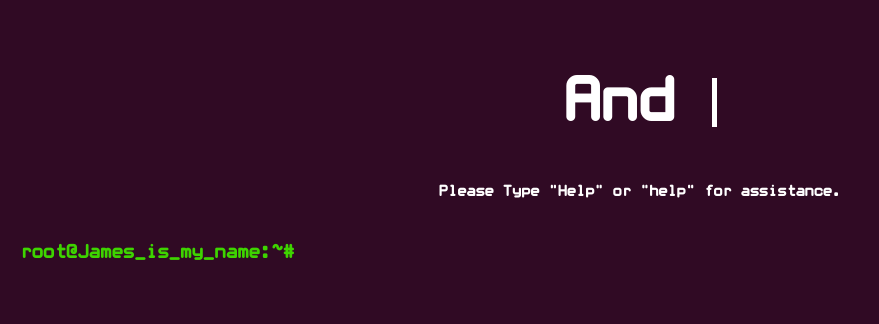
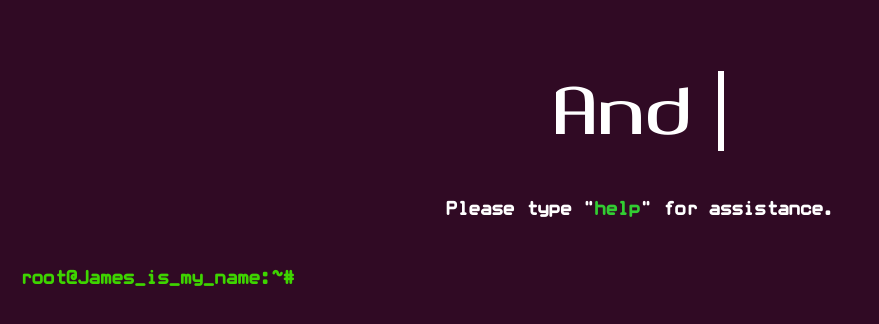
Before and after one commit to rockstartraders/jengs-resume-cli-type, a plain HTML site: page index.html in a window 1280 px wide. Shown: the whole page, without its empty margins (0-879 px from the left). Drawn offline with nearby package versions, Linux system fonts and the light colour scheme.

Commit message:
added quango font

```diff
--- a/index.html
+++ b/index.html
@@ -7,6 +7,7 @@
       <title>  </>  JAMES PAUL ESPEÑA  </> </title>
       <link rel="icon" type="image/png" href="favicon-32x32.png" sizes="32x32" />
     	<link href="terminal.css" rel="stylesheet" type="text/css" />
+
 </head>
 
 <body spellcheck="false">
@@ -23,7 +24,7 @@
 
 	<!-- Text sa baba ng Type writer effect -->
 	<div id="sulat">
-	  <p> Please Type "Help" or "help" for assistance. </p>
+	  <p> Please type "<span style=color:#32CD32;>help</span>" for assistance. </p>
   </div>
 
 
--- /dev/null
+++ b/stylesheet.css
@@ -0,0 +1,7 @@
+@font-face {
+    font-family: 'Quango';
+    src: url('Quango.woff2') format('woff2'),
+        url('Quango.woff') format('woff');
+    font-weight: bolder;
+    font-style: normal;
+}
--- a/terminal.css
+++ b/terminal.css
@@ -14,7 +14,7 @@ body {
   color: white;
   background-color: #300A24;
   font-weight: bolder;
-  line-height: 1.2;
+  line-height: 1.3;
 
 }
 #container {
@@ -99,18 +99,24 @@ body {
 
   color:#fff;
   padding-top:130px;
-  font-size: 65px;
+  font-size: 75px;
+
+
+
 
 }
 
 
-* { color:#fff; text-decoration: none; font-family: 'White Rabbit',Lucida Console,Inconsolata, monospace; font-weight: bold;}
+.typewrite  { color:#fff; text-decoration: none; font-family: 'Quango',Lucida Console,Inconsolata, monospace; font-weight: bolder;}
+
+h1 { font-family: 'Quango',Lucida Console,Inconsolata, monospace; font-weight: bolder; font-size: 55px;}
+
 
 
 
 #sulat{
 	text-align:center;
-	font-size:16px;
+	font-size:20px;
 	font-family: 'White Rabbit';
 
 	}
@@ -124,3 +130,11 @@ body {
     font-style: normal;
 	letter-spacing: 4px;
 }
+
+@font-face {
+    font-family: 'Quango';
+    src: url('Quango.woff2') format('woff2'),
+        url('Quango.woff') format('woff');
+    font-weight: bolder;
+    font-style: normal;
+}
--- a/terminal.js
+++ b/terminal.js
@@ -110,32 +110,32 @@ var Terminal = Terminal || function(cmdLineContainer, outputContainer) {
 
 
         case 'help':
-          var result = "<h2>Help</h2><p><b>whoami</b>: display all my information.<br><b>education</b>: display all my information about my education.<br><b>programming</b>: display all my information about my achievements in programming.<br><b>interests</b>: display all my interests.<br><b>contact</b>: Say hi<br><b>clear</b>: clear terminal<br><b>help</b>: display this menu.</p>";
+          var result = "<h1 style=text-align:center;>Help</h1><p><b>whoami</b>: display all my information.<br><b>education</b>: display all my information about my education.<br><b>programming</b>: display all my information about my achievements in programming.<br><b>interests</b>: display all my interests.<br><b>contact</b>: Say hi<br><b>clear</b>: clear terminal<br><b>help</b>: display this menu.</p>";
           output(result);
           break;
 
         case 'education':
-          var result = "<h3 style=text-align:center;>Education:</h3>";
+          var result = "<h1 style=text-align:center;>Education</h1>";
           output(result);
           break;
 
         case 'programming':
-          var result = "<h3>Competitive Programmer</h3>";
+          var result = "<h1 style=text-align:center;>Competitive Programmer</h1>";
           output(result);
           break;
 
         case 'interests':
-          var result = "<h3>Interests</h3>";
+          var result = "<h1 style=text-align:center;>Interests</h1>";
           output(result);
           break;
 
         case 'contact':
-          var result = "<h1 style=text-align:center;>Contact</h1><p>My bad, but I decided to remove my contact information here. Due to the reason that I received tons of spam emails and multi-level marketing proposal in the past which I'm not really interested with. Please feel free to send me an email using the contact form that I created for this purpose.<br>Please type the command \"<span style=color:#32CD32;>mail</span>\" to get to that page.<br><br>Thank You.</p> ";
+          var result = "<h1 style=text-align:center;>Contact</h1><p>My bad, but I decided to remove my contact information here. Due to the reason that I received tons of spam emails and multi-level marketing proposal in the past which I'm not really interested in. Please feel free to send me an email using the contact form that I created for this purpose.<br>Please type the command \"<span style=color:#32CD32;>mail</span>\" to get to that page.<br><br>Thank You.</p> ";
           output(result);
           break;
 
         case 'whoami':
-          var result = "<h1>James Paul Espeña</h1>";
+          var result = "<h1 style=text-align:center;>James Paul Espeña</h1>";
           output(result);
           break;
 
```
Also changed, not shown: Quango.woff (added), Quango.woff2 (added).
